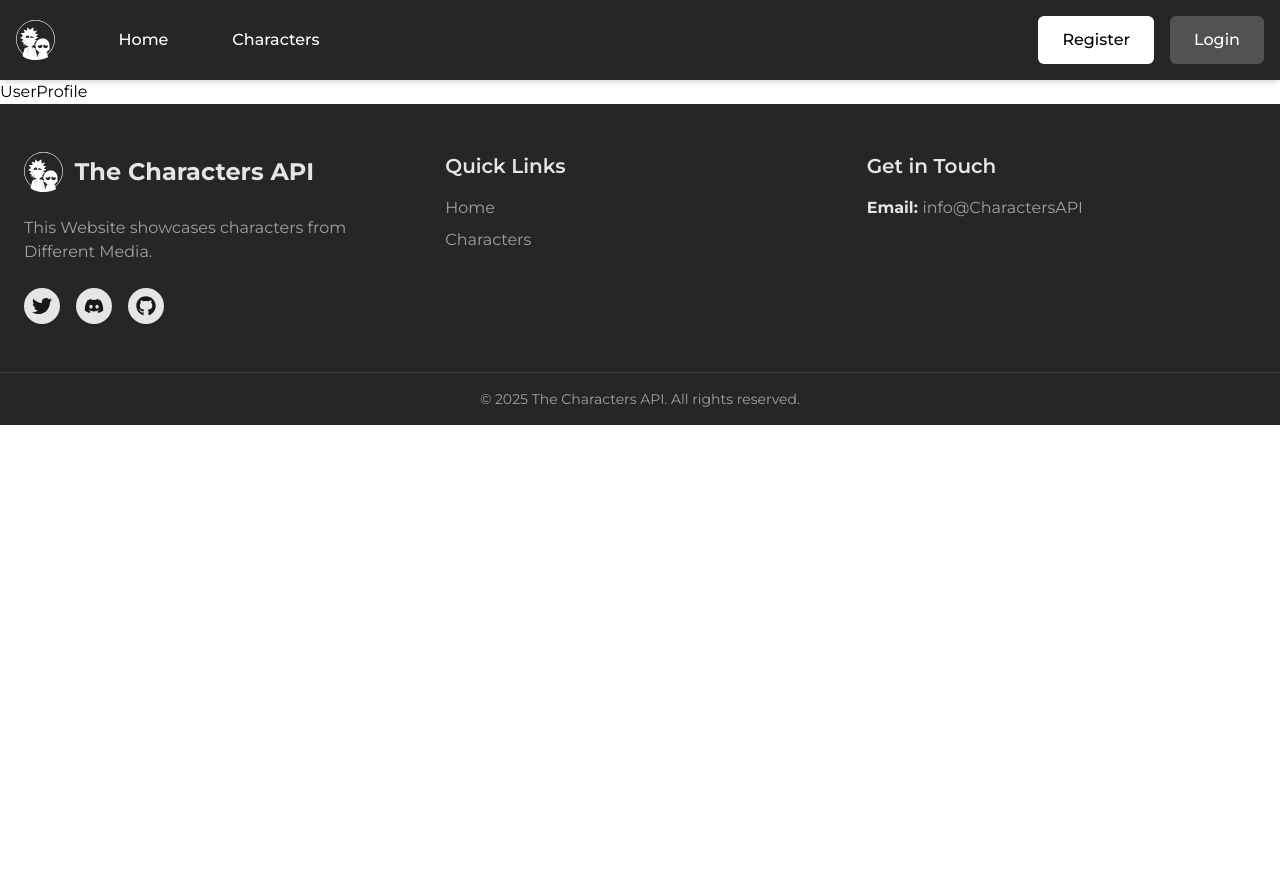
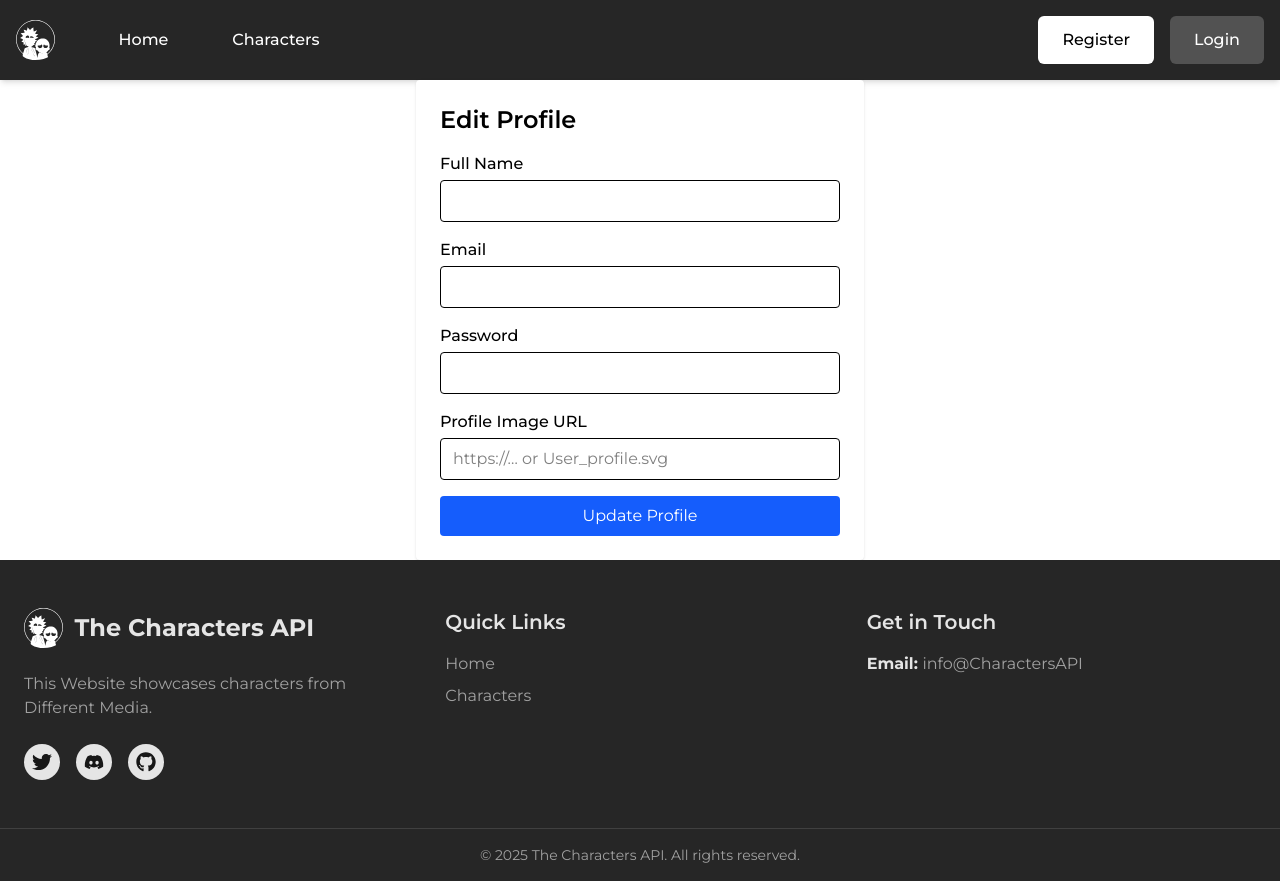
Before and after one commit to AzzamAlshaye/W7-D5-Lab1, a React (Vite) app: page /profile in a window 1280 px wide. Before the commit the page ends 800 px from the top, so only its background shows below. Built offline with nearby package versions, Linux system fonts and the light colour scheme.

Commit message:
func complete profile

```diff
--- a/src/components/Navbar.jsx
+++ b/src/components/Navbar.jsx
@@ -12,17 +12,26 @@ export default function Navbar() {
   const [userName, setUserName] = useState("");
   const [UserImage, setUserImage] = useState("");
 
+  // on route change, read initial values
   useEffect(() => {
     const isAuth = localStorage.getItem("isAuthenticated") === "true";
     setAuth(isAuth);
     if (isAuth) {
-      const fullName = localStorage.getItem("fullName");
-      setUserName(fullName || "");
+      setUserName(localStorage.getItem("fullName") || "");
+      setUserImage(localStorage.getItem("UserImage") || "");
     }
-    if (isAuth) {
-      const UserImage = localStorage.getItem("UserImage");
-      setUserImage(UserImage || "");
-    }
+  }, [pathname]);
+
+  // listen for profile‐update events
+  useEffect(() => {
+    const onProfileUpdate = () => {
+      setUserName(localStorage.getItem("fullName") || "");
+      setUserImage(localStorage.getItem("UserImage") || "");
+    };
+    window.addEventListener("userProfileUpdated", onProfileUpdate);
+    return () => {
+      window.removeEventListener("userProfileUpdated", onProfileUpdate);
+    };
   }, []);
 
   const handleLogout = () => {
@@ -30,7 +39,7 @@ export default function Navbar() {
     localStorage.removeItem("fullName");
     localStorage.removeItem("email");
     localStorage.removeItem("userId");
-    localStorage.removeItem("image");
+    localStorage.removeItem("UserImage");
     setAuth(false);
     navigate("/login");
   };
@@ -47,10 +56,10 @@ export default function Navbar() {
       <div className="container-xl mx-auto flex items-center justify-between lg:justify-start gap-4 lg:gap-10 p-4">
         {/* Branding */}
         <Link to="/" className="flex items-center space-x-2">
-          <img src="logo.w.svg" alt="Logo" className="h-10  " />
+          <img src="logo.w.svg" alt="Logo" className="h-10" />
         </Link>
 
-        {/* Desktop nav links */}
+        {/* Desktop links */}
         <div className="hidden lg:flex space-x-4">
           <Link to="/" className={linkClass("/")}>
             Home
@@ -60,43 +69,34 @@ export default function Navbar() {
           </Link>
         </div>
 
-        {/* Desktop auth links (Login/Register or User + Logout) */}
+        {/* Auth / Profile */}
         <div className="hidden lg:flex items-center space-x-4 ml-auto">
           {!auth ? (
             <>
               <Link
                 to="/register"
-                className="block px-6 py-3 font-medium rounded-md transition bg-white text-black hover:bg-neutral-200 hover:text-neutral-800 hover:scale-101"
+                className="px-6 py-3 font-medium rounded-md bg-white text-black hover:bg-neutral-200"
               >
                 Register
               </Link>
               <Link
                 to="/login"
-                className="block px-6 py-3 font-medium rounded-md transition bg-neutral-600 hover:bg-neutral-100 hover:text-neutral-900 text-white hover:scale-101"
+                className="px-6 py-3 font-medium rounded-md bg-neutral-600 hover:bg-neutral-100 hover:text-neutral-900"
               >
                 Login
               </Link>
             </>
           ) : (
             <>
-              <span className="block  py-3 font-medium text-white">
-                {userName}
-              </span>
+              <span className="py-3 font-medium">{userName}</span>
               <Link to="/profile">
                 <img
                   src={UserImage}
-                  class="img-fluid rounded-top"
-                  alt=""
-                  className="h-10"
+                  alt="Profile"
+                  className="h-10 rounded-full object-cover"
                 />
               </Link>
-
-              {/* <button
-                onClick={handleLogout}
-                className="block px-6 py-3 font-medium rounded-md text-white border border-white hover:bg-white hover:text-black"
-              >
-                Logout
-              </button> */}
+              {/* your logout button if you re-enable it */}
             </>
           )}
         </div>
@@ -136,46 +136,32 @@ export default function Navbar() {
             </Link>
           </li>
         </ul>
-
-        {/* Mobile auth row */}
         <div className="flex justify-center space-x-4 py-2">
           {!auth ? (
             <>
               <Link
                 to="/register"
                 onClick={() => setMenuOpen(false)}
-                className="block px-6 py-3 font-medium rounded-md transition bg-white text-black"
+                className="px-6 py-3 font-medium rounded-md bg-white text-black"
               >
                 Register
               </Link>
               <Link
                 to="/login"
                 onClick={() => setMenuOpen(false)}
-                className="block px-6 py-3 font-medium rounded-md transition bg-neutral-300 text-black"
+                className="px-6 py-3 font-medium rounded-md bg-neutral-300 text-black"
               >
                 Login
               </Link>
             </>
           ) : (
             <>
-              <span className="px-3 py-3 font-medium text-white">
-                {userName}
-              </span>
+              <span className="px-3 py-3 font-medium">{userName}</span>
               <img
                 src={UserImage}
-                class="img-fluid rounded-top"
-                alt=""
-                className="h-10"
+                alt="Profile"
+                className="h-10 rounded-full"
               />
-              {/* <button
-                onClick={() => {
-                  handleLogout();
-                  setMenuOpen(false);
-                }}
-                className="px-6 py-3 font-medium rounded-md text-white border border-white hover:bg-white hover:text-black"
-              >
-                Logout
-              </button> */}
             </>
           )}
         </div>
--- a/src/pages/UserProfile.jsx
+++ b/src/pages/UserProfile.jsx
@@ -1,5 +1,148 @@
-import React from "react";
+// src/components/Profile.jsx
+import React, { useState, useEffect } from "react";
+import axios from "axios";
+import { toast } from "react-toastify";
+import { useNavigate } from "react-router";
+import "react-toastify/dist/ReactToastify.css";
 
-export default function UserProfile() {
-  return <div>UserProfile</div>;
+export default function Profile() {
+  const API_URL = "https://68370703664e72d28e432cf6.mockapi.io/login";
+  const userId = localStorage.getItem("userId");
+  const navigate = useNavigate();
+
+  const [formData, setFormData] = useState({
+    fullName: "",
+    email: "",
+    password: "",
+    UserImage: "",
+  });
+  const [loading, setLoading] = useState(true);
+  const [submitting, setSubmitting] = useState(false);
+
+  useEffect(() => {
+    if (!userId) {
+      toast.error("No user logged in. Please log in first.");
+      setLoading(false);
+      return;
+    }
+    axios
+      .get(`${API_URL}/${userId}`)
+      .then((res) => {
+        const { fullName, email, password, UserImage } = res.data;
+        setFormData({ fullName, email, password, UserImage });
+      })
+      .catch(() => {
+        toast.error("Failed to load profile.");
+      })
+      .finally(() => setLoading(false));
+  }, [userId]);
+
+  const handleChange = (e) => {
+    const { name, value } = e.target;
+    setFormData((d) => ({ ...d, [name]: value }));
+  };
+
+  const handleSubmit = (e) => {
+    e.preventDefault();
+    setSubmitting(true);
+
+    axios
+      .put(`${API_URL}/${userId}`, formData)
+      .then((res) => {
+        const { fullName, email, UserImage } = res.data;
+        localStorage.setItem("fullName", fullName);
+        localStorage.setItem("email", email);
+        localStorage.setItem("UserImage", UserImage);
+
+        // dispatch our custom event:
+        window.dispatchEvent(new Event("userProfileUpdated"));
+
+        toast.success("Profile updated successfully!");
+        navigate("/profile"); // or wherever
+      })
+      .catch(() => {
+        toast.error("Failed to update profile.");
+      })
+      .finally(() => setSubmitting(false));
+  };
+
+  if (loading) {
+    return (
+      <div className="flex justify-center items-center h-48">
+        <p className="text-gray-500">Loading profile…</p>
+      </div>
+    );
+  }
+
+  return (
+    <div className="max-w-md mx-auto p-6 bg-white rounded shadow">
+      <h2 className="text-2xl font-semibold mb-4">Edit Profile</h2>
+      <form onSubmit={handleSubmit} className="space-y-4">
+        {/* Full Name */}
+        <div>
+          <label className="block mb-1 font-medium">Full Name</label>
+          <input
+            type="text"
+            name="fullName"
+            value={formData.fullName}
+            onChange={handleChange}
+            className="w-full border px-3 py-2 rounded"
+            required
+          />
+        </div>
+
+        {/* Email */}
+        <div>
+          <label className="block mb-1 font-medium">Email</label>
+          <input
+            type="email"
+            name="email"
+            value={formData.email}
+            onChange={handleChange}
+            className="w-full border px-3 py-2 rounded"
+            required
+          />
+        </div>
+
+        {/* Password */}
+        <div>
+          <label className="block mb-1 font-medium">Password</label>
+          <input
+            type="password"
+            name="password"
+            value={formData.password}
+            onChange={handleChange}
+            className="w-full border px-3 py-2 rounded"
+            required
+          />
+        </div>
+
+        {/* UserImage URL */}
+        <div>
+          <label className="block mb-1 font-medium">Profile Image URL</label>
+          <input
+            type="text"
+            name="UserImage"
+            value={formData.UserImage}
+            onChange={handleChange}
+            className="w-full border px-3 py-2 rounded"
+            placeholder="https://… or User_profile.svg"
+          />
+        </div>
+
+        {/* Submit */}
+        <button
+          type="submit"
+          disabled={submitting}
+          className={`w-full py-2 rounded text-white ${
+            submitting
+              ? "bg-blue-300 cursor-not-allowed"
+              : "bg-blue-600 hover:bg-blue-700"
+          }`}
+        >
+          {submitting ? "Updating…" : "Update Profile"}
+        </button>
+      </form>
+    </div>
+  );
 }
```
